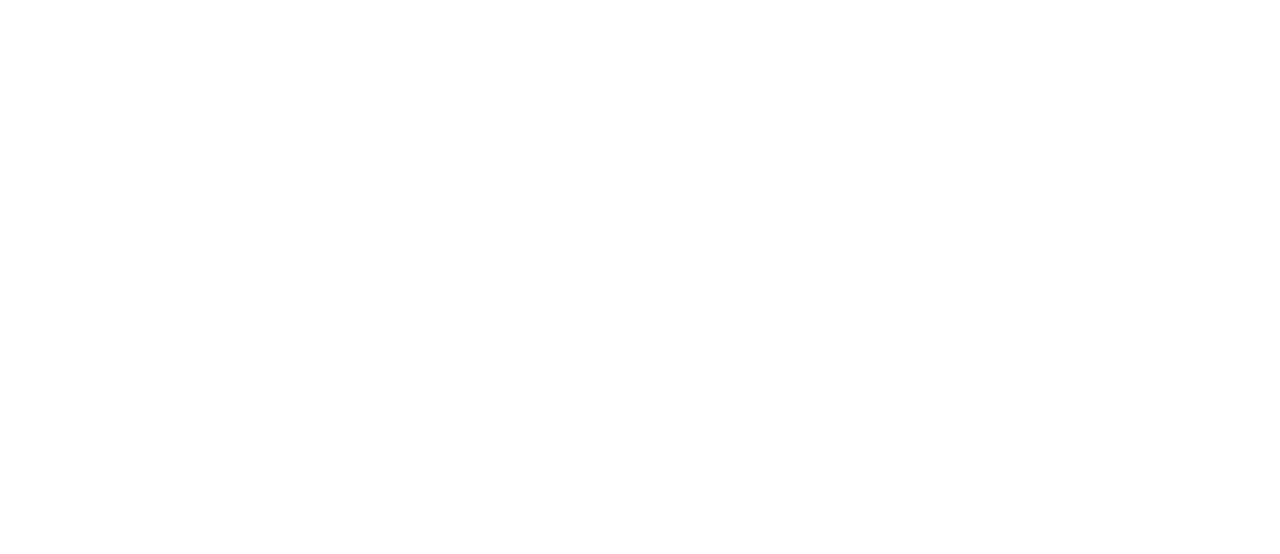
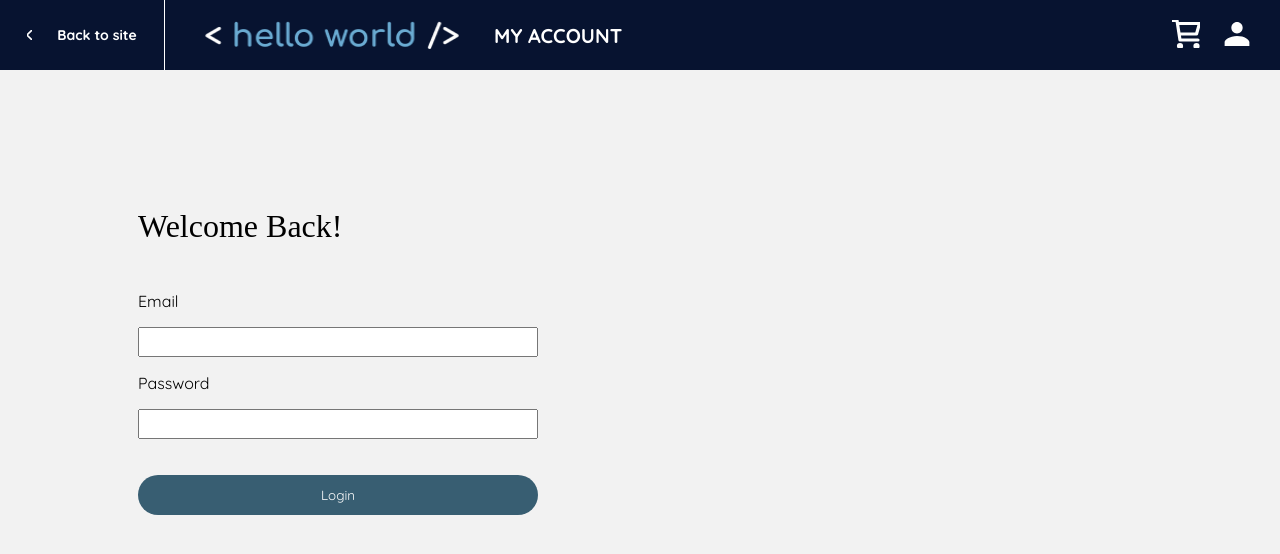
Before and after one commit to bcramp/FinalProject, a website: page public/html/account.html in a window 1280 px wide. Drawn offline with Linux system fonts and the light colour scheme; a web font is replaced by a local one.

Commit message:
adding in temporary account page

```diff
--- /dev/null
+++ b/public/css/account.css
@@ -0,0 +1,286 @@
+.shop,
+.shop * {
+  box-sizing: border-box;
+}
+.shop {
+  background: #f2f2f2;
+  height: 100vh;
+  width: 100vw;
+  position: relative;
+  /* overflow: hidden; */
+}
+
+body {
+    background: #f2f2f2;
+    overflow-x: hidden;
+}
+
+.left-caret{
+    height: 10px;
+
+}
+.line-5 {
+    margin-top: 0;
+    border-style: solid;
+    border-color: #ffffff;
+    border-width: 1px 0 0 0;
+    width: 70.01px;
+    height: 0px;
+    position: absolute;
+    left: 164px;
+    top: 70.01px;
+    transform-origin: 0 0;
+    transform: rotate(-90deg) scale(1, 1);
+  }
+.back-container {
+    display: flex;
+    flex-direction: row;
+    flex-wrap: nowrap;
+    width: 164px;
+    height: 70px;
+    justify-content: center;
+    align-items: center;
+    position: absolute;
+    top: 0;
+    left: 0;
+    white-space: nowrap;
+    gap: 25px;
+}
+.back-container p {
+    font-size: 14px;
+}
+
+/* NAVBAR STYLES */
+header {
+    background-color: #071330;
+    position: fixed;
+    top: 0;
+    left: 0;
+    width: 100%;
+    display: flex;
+    align-items: center;
+    justify-content: flex-start;
+    z-index: 100;
+    height: 70px;
+}
+
+ul {
+    display: flex;
+    flex-direction: row;
+    flex-wrap: nowrap;
+
+}
+.logo {
+   height: 70px;
+   width: 264px;
+}
+
+.logo-container {
+    /* position: absolute;
+    left: 200px; */
+    height: inherit;
+    display: flex;
+    flex-direction: row;
+    flex-wrap: nowrap;
+    justify-content: center;
+    align-items: center;
+    margin-left: 130px;
+    gap: 30px;
+}
+
+header * {
+    color: #FFFFFF;
+    display: flex;
+    font-family: "Quicksand", sans-serif;
+    font-weight: 700;
+}
+
+header li {
+    color: #FFFFFF;
+    margin: 10px;
+    text-decoration: none;
+    font-size: 20px;
+}
+
+header li:nth-child(3){
+    position: fixed;
+    display: inline;
+    padding-top: 20px;
+    right: 0;
+    padding-right: 70px;
+    height: 10px;
+}
+
+header li:nth-child(4){
+    position: fixed;
+    display: inline;
+    padding-top: 22px;
+    right: 0;
+    padding-right: 20px;
+    height: 10px;
+}
+
+.login-wrapper {
+    position: absolute;
+    top: 70px;
+    left: 0;
+    width: 100%;
+    display: flex;
+    flex-direction: column;
+    flex-wrap: wrap;
+    justify-content: flex-start;
+    padding: 30px;
+}
+
+.login-wrapper * {
+    font-family: "Quicksand", sans-serif;
+    margin-left: 100px;
+}
+
+.login-wrapper h2 {
+    margin: 30px;
+    margin-left: 100px;
+    font-family: "Caprasimo";
+    font-weight: 400;
+    font-size: 32px;
+}
+
+
+input {
+    height: 30px;
+    width: 400px;
+}
+
+button {
+    background-color: #385E72;
+    width: 400px;
+    height: 40px;
+    border: none;
+    border-radius: 20px;
+    color: white;
+    cursor: pointer;
+    font-family: "Quicksand", sans-serif;
+}
+
+main {
+    position: absolute;
+    top: 70px;
+    left:0;
+    height:100%;
+    width: 100%;
+}
+
+.name-header {
+    font-family: "Caprasimo";
+    font-size: 24px;
+}
+
+.user-info-container {
+    position: absolute;
+    /* top: 70px; */
+    /* margin-top: 20px; */
+    margin-left: 30px;
+    margin-right: 30px;
+    padding: 20px;
+    display: none;
+    font-family: "Quicksand";
+    width: 90%;
+}
+
+.order-wrapper {
+    display: flex;
+    flex-direction: column;
+    width: 100%;
+    height: auto;
+    background-color: white;
+    border-radius: 25px;
+}
+
+.order-list-wrapper {
+    width: inherit;
+    display: flex;
+    flex: row;
+    flex-wrap: nowrap;
+    /* justify-content: center; */
+    align-items: center;
+}
+
+.order-items-wrapper {
+    width: 50%;
+    height: auto;
+    /* background-color: white; */
+    /* border-radius: 15px; */
+    display: flex;
+    flex-direction: column;
+    /* gap: 15px; */
+    /* margin: 10px; */
+}
+
+.order-items-wrapper h3 {
+    /* background-color: #CAB29F; */
+    margin: 0;
+    /* height: 60px; */
+    /* border-top-left-radius: 25px;
+    border-top-right-radius: 25px; */
+    padding: 15px;
+    padding-left: 30px;
+}
+
+.order-items-wrapper p {
+    font-size: 16px;
+    font-weight: 400;
+    margin: 0;
+    /* padding: 15px; */
+    padding-left: 30px;
+    padding-bottom: 15px;
+}
+
+.divider {
+    padding: 0;
+    margin: 0;
+    border-style: solid;
+    border-color: #CAB29F;
+    border-width: 1px 0 0 0;
+    width: 100%;
+    height: 0px;
+    transform-origin: 0 0;
+    transform: rotate(-0.153deg) scale(1, 1);
+}
+
+.cancel-btn {
+    background-color: #FF6E4D;
+    border: none;
+    width: 25%;
+    height: 40px;
+    margin-left: 20px;
+    margin-right: 20px;
+    font-family: "Quicksand", sans-serif;
+}
+
+.cancel-btn-wrapper {
+    width: 50%;
+    display: flex;
+    justify-content: flex-end;
+}
+
+.name-wrapper {
+    /* padding: 30px; */
+    display: flex;
+    flex-direction: row;
+    flex-wrap: nowrap;
+    width: 100%;
+    height: auto;
+    justify-content: space-between;
+    align-items: center;
+}
+
+.update-info-btn {
+    background-color: #385E72;
+    width: 180px;
+    height: 40px;
+    border: none;
+    border-radius: 20px;
+    color: white;
+    cursor: pointer;
+    font-family: "Quicksand", sans-serif;
+}
--- a/public/css/checkout.css
+++ b/public/css/checkout.css
@@ -107,7 +107,7 @@ header li:nth-child(3){
     padding-top: 20px;
     right: 0;
     padding-right: 70px;
-    height: 10px;
+    height: 5px;
 }
 
 header li:nth-child(4){
--- a/public/html/account.html
+++ b/public/html/account.html
@@ -0,0 +1,140 @@
+<!DOCTYPE html>
+<html lang="en">
+<head>
+  <meta charset="UTF-8">
+  <meta http-equiv="X-UA-Compatible" content="IE=edge">
+  <meta name="viewport" content="width=device-width, initial-scale=1.0">
+  <link rel="stylesheet" href="../css/account.css">
+  <!-- COPY BELOW TO ALL OTHER PAGE HTML HEADS -->
+  <!-- <link rel="stylesheet" href="../css/global.css"> -->
+  <link rel="preconnect" href="https://fonts.googleapis.com">
+  <link rel="preconnect" href="https://fonts.gstatic.com" crossorigin>
+  <link href="https://fonts.googleapis.com/css2?family=Caprasimo&family=Quicksand:wght@300..700&display=swap" rel="stylesheet">
+  <link rel="icon" type="image/x-icon" href="../favicon.ico">
+  <title><Hello World/> Park</title>
+</head>
+<body>
+    <script>
+        async function login() {
+            const email = document.getElementById('email').value;
+            const password = document.getElementById('password').value;
+            // console.log(email, password)
+            try {
+                const response = await fetch('http://localhost:3000/account', {
+                    method: 'POST',
+                    headers: {'Content-Type': 'application/json'},
+                    body: JSON.stringify({ email, password })
+                });
+                const results = await response.json();
+                if (results.success) {
+                    const dataDiv = document.getElementById('results')
+                    const nameDiv = document.createElement('div');
+                    nameDiv.className = 'name-wrapper';
+                    nameDiv.innerHTML = `<div>
+                                            <span class='name-header'>Welcome, ${results.data[0].first_name}!</span>
+                                            <br>
+                                            <p style='padding-left: 5px;'>Past Purchases<p>
+                                        </div>
+                                        <div>
+                                            <button class='update-info-btn'>Update My Info</button>
+                                        </div>`;
+                    dataDiv.appendChild(nameDiv);
+                    const ordersDiv = document.createElement('div')
+                    ordersDiv.className = "order-wrapper";
+                    results.data.forEach((row , index)=> {
+                        const orderId = row.order_id;
+                        const purchaseDate = row.purchase_date;
+                        const products = row.products.split(',');
+
+                        const rowDiv = document.createElement('div');
+                        rowDiv.className = 'order-list-wrapper';
+
+                        const itemDiv = document.createElement('div');
+                        itemDiv.className = 'order-items-wrapper';
+                        const isLastItem = index === results.data.length - 1;
+
+                        itemDiv.innerHTML = `<h3>Order #${orderId}</h3>
+                                            <p>${purchaseDate}</p>`;
+                        products.forEach(elem => {
+                            const quantity = elem[elem.length-1];
+                            const product = elem.substring(0, elem.length-1);
+
+                            itemDiv.innerHTML += `<p>x ${quantity} ${product}</p>`;
+                        })
+
+
+
+
+                        rowDiv.append(itemDiv)
+
+
+                        const cancelBtnDiv = document.createElement('div');
+                        cancelBtnDiv.className = 'cancel-btn-wrapper';
+                        cancelBtnDiv.innerHTML = `<button class='cancel-btn'>Cancel</button>`;
+
+                        rowDiv.append(cancelBtnDiv);
+
+                        ordersDiv.appendChild(rowDiv);
+
+                        if (!isLastItem) {
+                            ordersDiv.innerHTML += `<div class='divider'></div>`;
+                        }
+
+                    });
+                    dataDiv.appendChild(ordersDiv);
+                    document.getElementById('loginForm').style.display = 'none';
+                    document.getElementById('results').style.display = 'flex';
+                    document.getElementById('results').style.flexDirection = 'column';
+                    document.getElementById('results').style.justifyContent = 'center';
+
+
+                } else { alert(results.message) };
+            } catch (error) { console.error('Error logging in: ', error); }
+        }
+    </script>
+  <div class="shop">
+    <header>
+        <nav>
+            <ul>
+                <li>
+                    <a href="/"><div class="back-container">
+                        <img class="left-caret" src="../assets/svg/left-caret.svg"/>
+                        <p>Back to site</p>
+                    </div></a>
+                    <div class="line-5"></div>
+                </li>
+                <li>
+                    <div class="logo-container">
+                        <img class="logo" src="../assets/img/logo.png" alt="hello world logo">
+                        <span>MY ACCOUNT</span>
+                    </div>
+                </li>
+                <li><a href="/checkout"><img src="../assets/svg/cart.svg" alt="cart svg"></a></li>
+                <li><a href="/account"><img src="../assets/svg/account.svg" alt="account svg"></a></li>
+            </ul>
+        </nav>
+      </header>
+    <main>
+        <div id="loginForm" class="login-wrapper">
+            <h2>Welcome Back!</h2>
+            <p>Email</p>
+            <input type="text" name="email" id="email" placeholder="" required>
+            <p>Password</p>
+            <input type="password" name="password" id="password" placeholder="" required>
+            <br><br>
+            <button onclick="login()">Login</button>
+        </div>
+        <div id="results" class="user-info-container">
+            <!-- <h2>Welcome, <span id="firstName"></span></h2>
+            <p><span id="email"></span></p>
+            <h3>Past Purchases</h3>
+            <div id="results"></div> -->
+        </div>
+
+
+
+    </main>
+  </div>
+
+</body>
+</html>
```
Also changed, not shown: public/html/checkout.html (+0 -28 lines), public/html/confirmation.html (+1 -3 lines).
